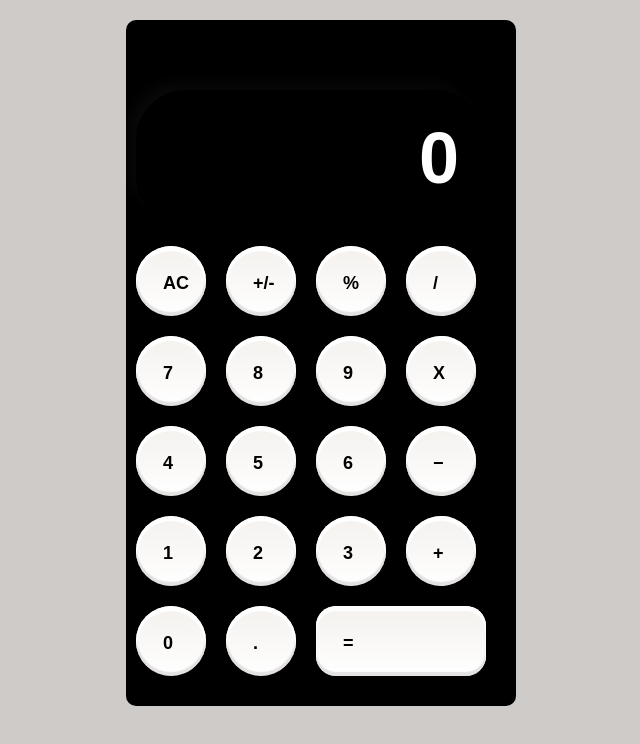
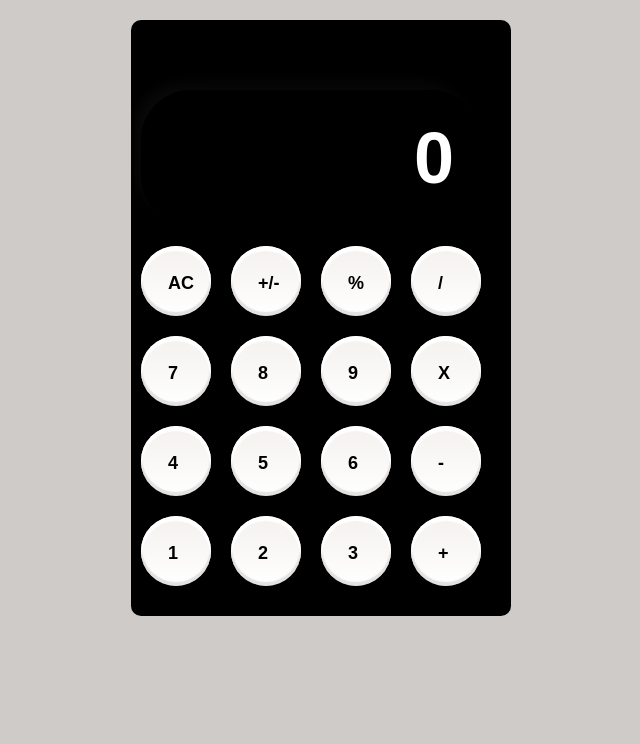
Before and after one commit to pacyL2K19/react-calculator, a React (Create React App) app: page / in a window 1280 px wide. Shown: the top 744 px of the page, without its empty margins (319-959 px from the left). Built offline with nearby package versions, Linux system fonts and the light colour scheme.

Commit message:
Update the panel display

```diff
--- a/src/components/ButtonPanel.js
+++ b/src/components/ButtonPanel.js
@@ -16,7 +16,28 @@ const ButtonPanel = (props) => {
     <div>
       <div>
         {
-          symbols.map(btn => (
+          symbols.map((btn) => (
+            <Button key={btn} name={btn} clickHandler={handleClick} />
+          ))
+        }
+      </div>
+      <div>
+        {
+          firstGroup.map((btn) => (
+            <Button key={btn} name={btn} clickHandler={handleClick} />
+          ))
+        }
+      </div>
+      <div>
+        {
+          secondGroup.map((btn) => (
+            <Button key={btn} name={btn} clickHandler={handleClick} />
+          ))
+        }
+      </div>
+      <div>
+        {
+          thirdGroup.map((btn) => (
             <Button key={btn} name={btn} clickHandler={handleClick} />
           ))
         }
@@ -27,7 +48,7 @@ const ButtonPanel = (props) => {
         <Button name="%" clickHandler={handleClick} />
         <Button name="/" clickHandler={handleClick} />
       </div> */}
-      <div>
+      {/* <div>
         <Button name="7" clickHandler={handleClick} />
         <Button name="8" clickHandler={handleClick} />
         <Button name="9" clickHandler={handleClick} />
@@ -49,7 +70,7 @@ const ButtonPanel = (props) => {
         <Button name="0" clickHandler={handleClick} />
         <Button name="." clickHandler={handleClick} />
         <Button name="=" clickHandler={handleClick} />
-      </div>
+      </div> */}
     </div>
   );
 };
```
